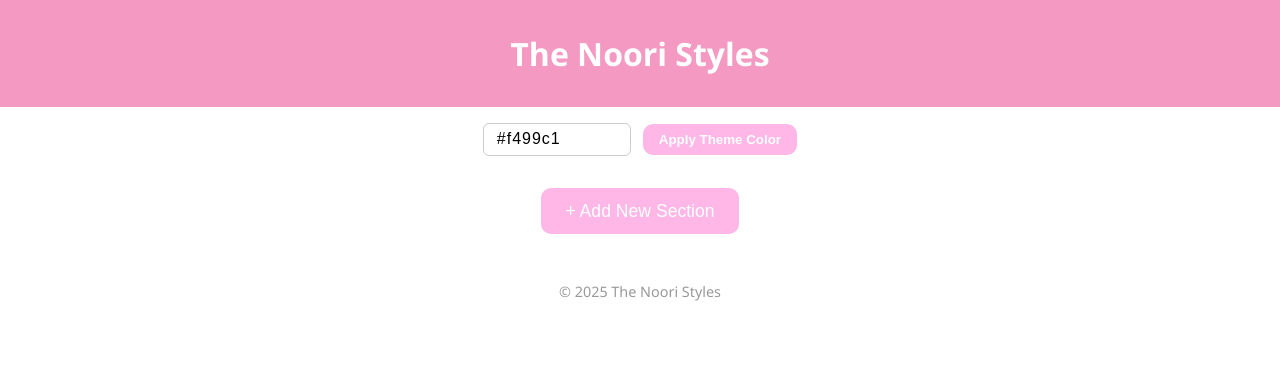
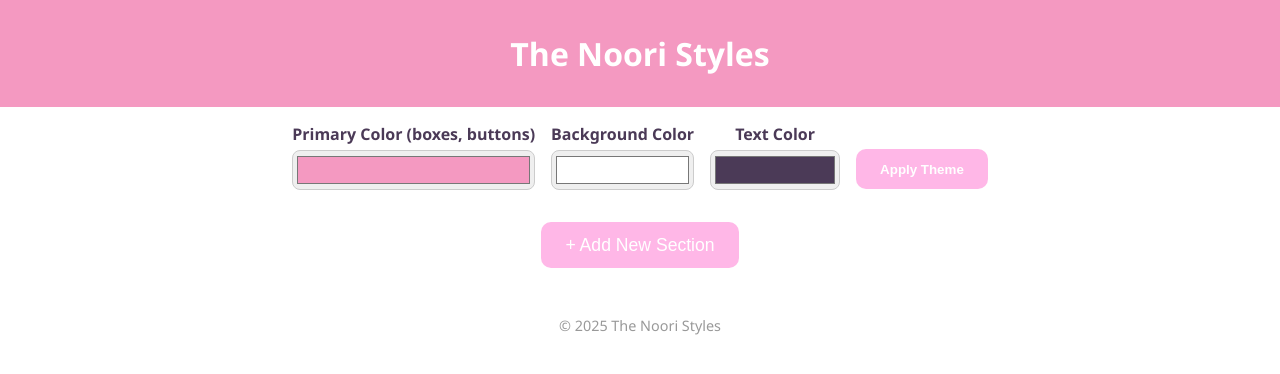
Before and after one commit to noorulnisa96/thenooristyles, a plain HTML site: page index.html in a window 1280 px wide. Drawn offline with Linux system fonts and the light colour scheme.

Commit message:
Update index.html

```diff
--- a/index.html
+++ b/index.html
@@ -6,54 +6,71 @@
   <title>The Noori Styles - Product Categories</title>
   <style>
     :root {
-      --theme-color: #f499c1;
-      --theme-color-dark: #b35c85;
-      --theme-color-light: #fff0f6;
-      --theme-color-alt: #b3a2ce;
+      --primary-color: #f499c1;
+      --primary-color-dark: #b35c85;
+      --primary-color-light: #fff0f6;
+      --primary-color-alt: #b3a2ce;
+      --background-color: white;
+      --text-color: #4b3a57;
     }
     body {
       margin: 0;
       padding: 0;
       font-family: 'Segoe UI', Tahoma, Geneva, Verdana, sans-serif;
-      background: white;
-      color: #4b3a57;
+      background: var(--background-color);
+      color: var(--text-color);
+      transition: background-color 0.3s, color 0.3s;
     }
     header {
-      background: var(--theme-color);
+      background: var(--primary-color);
       color: white;
       text-align: center;
       padding: 2rem 1rem;
       font-size: 2rem;
       font-weight: bold;
+      transition: background-color 0.3s;
     }
     #themeChanger {
       max-width: 960px;
       margin: 1rem auto;
       padding: 0 1rem;
       text-align: center;
+      display: flex;
+      gap: 1rem;
+      justify-content: center;
+      flex-wrap: wrap;
     }
-    #themeInput {
-      padding: 0.4rem 0.8rem;
-      font-size: 1rem;
-      border-radius: 6px;
+    #themeChanger label {
+      font-weight: bold;
+      color: var(--text-color);
+      display: block;
+      margin-bottom: 0.3rem;
+    }
+    #themeChanger div {
+      min-width: 130px;
+    }
+    #themeChanger input[type="color"] {
+      width: 100%;
+      height: 40px;
+      border-radius: 8px;
       border: 1px solid #ccc;
-      width: 120px;
-      text-transform: lowercase;
-      letter-spacing: 1px;
+      cursor: pointer;
     }
     #applyThemeBtn {
-      background: var(--theme-color-alt);
+      background: var(--primary-color-alt);
       color: white;
       border: none;
-      padding: 0.5rem 1rem;
+      padding: 0.7rem 1.5rem;
       border-radius: 10px;
       font-weight: bold;
       cursor: pointer;
-      margin-left: 0.5rem;
       transition: background-color 0.3s ease;
+      align-self: center;
+      height: 40px;
+      margin-top: 1.6rem;
     }
     #applyThemeBtn:hover {
-      background: var(--theme-color-dark);
+      background: var(--primary-color-dark);
     }
     main {
       max-width: 960px;
@@ -62,18 +79,20 @@
     }
     .section {
       margin-bottom: 3rem;
-      border: 2px solid var(--theme-color);
+      border: 2px solid var(--primary-color);
       border-radius: 12px;
-      background: var(--theme-color-light);
+      background: var(--primary-color-light);
       padding: 1rem;
       position: relative;
+      transition: background-color 0.3s, border-color 0.3s;
     }
     .section-title {
       font-size: 1.5rem;
       font-weight: bold;
-      color: var(--theme-color-dark);
+      color: var(--primary-color-dark);
       margin-bottom: 1rem;
-      cursor: pointer;
+      cursor: text;
+      transition: color 0.3s;
     }
     .delete-section-btn {
       position: absolute;
@@ -98,13 +117,14 @@
       }
     }
     .product {
-      background: var(--theme-color-alt);
+      background: var(--primary-color-alt);
       border-radius: 12px;
       padding: 1rem;
       box-shadow: 0 0 10px rgba(179, 162, 206, 0.4);
       color: white;
       text-align: center;
       position: relative;
+      transition: background-color 0.3s;
     }
     .product img {
       max-width: 100%;
@@ -138,9 +158,12 @@
       border-radius: 6px;
       border: 1px solid #ccc;
       font-size: 1rem;
+      color: var(--text-color);
+      background: white;
+      transition: color 0.3s, background-color 0.3s;
     }
     form button {
-      background: var(--theme-color);
+      background: var(--primary-color);
       border: none;
       padding: 0.6rem 1.2rem;
       border-radius: 20px;
@@ -148,20 +171,25 @@
       font-weight: bold;
       cursor: pointer;
       width: 100%;
+      transition: background-color 0.3s;
     }
     form button:hover {
-      background: var(--theme-color-dark);
+      background: var(--primary-color-dark);
     }
     #addSectionBtn {
       display: block;
       margin: 2rem auto;
-      background: var(--theme-color-alt);
+      background: var(--primary-color-alt);
       color: white;
       border: none;
       padding: 0.8rem 1.5rem;
       font-size: 1.1rem;
       border-radius: 10px;
       cursor: pointer;
+      transition: background-color 0.3s;
+    }
+    #addSectionBtn:hover {
+      background: var(--primary-color-dark);
     }
     footer {
       text-align: center;
@@ -176,8 +204,19 @@
   <header>The Noori Styles</header>
 
   <div id="themeChanger">
-    <input id="themeInput" type="text" placeholder="#f499c1" maxlength="7" />
-    <button id="applyThemeBtn">Apply Theme Color</button>
+    <div>
+      <label for="primaryColorInput">Primary Color (boxes, buttons)</label>
+      <input id="primaryColorInput" type="color" value="#f499c1" />
+    </div>
+    <div>
+      <label for="backgroundColorInput">Background Color</label>
+      <input id="backgroundColorInput" type="color" value="#ffffff" />
+    </div>
+    <div>
+      <label for="textColorInput">Text Color</label>
+      <input id="textColorInput" type="color" value="#4b3a57" />
+    </div>
+    <button id="applyThemeBtn">Apply Theme</button>
   </div>
 
   <main>
@@ -189,11 +228,21 @@
   <script>
     let categories = JSON.parse(localStorage.getItem('categories') || '[]');
 
-    // Load saved theme color or default
+    // Load saved colors or defaults
     const root = document.documentElement;
-    const savedColor = localStorage.getItem('themeColor') || getComputedStyle(root).getPropertyValue('--theme-color').trim();
-    setThemeColors(savedColor);
-    document.getElementById('themeInput').value = savedColor;
+    const savedPrimary = localStorage.getItem('primaryColor') || '#f499c1';
+    const savedBackground = localStorage.getItem('backgroundColor') || '#ffffff';
+    const savedText = localStorage.getItem('textColor') || '#4b3a57';
+
+    const primaryInput = document.getElementById('primaryColorInput');
+    const backgroundInput = document.getElementById('backgroundColorInput');
+    const textInput = document.getElementById('textColorInput');
+
+    primaryInput.value = savedPrimary;
+    backgroundInput.value = savedBackground;
+    textInput.value = savedText;
+
+    setColors(savedPrimary, savedBackground, savedText);
 
     function saveCategories() {
       localStorage.setItem('categories', JSON.stringify(categories));
@@ -309,21 +358,19 @@
       });
     }
 
-    // Theme color change logic
-    function setThemeColors(hexColor) {
-      if(!/^#([0-9A-F]{3}){1,2}$/i.test(hexColor)) {
-        alert("Invalid hex color code! Use format like #f499c1");
-        return false;
-      }
-      root.style.setProperty('--theme-color', hexColor);
-      // Darker variant for hover etc
-      root.style.setProperty('--theme-color-dark', shadeColor(hexColor, -20));
-      // Lighter variant for backgrounds
-      root.style.setProperty('--theme-color-light', shadeColor(hexColor, 80));
-      // Alternate purple-ish color (used for product bg) just shift hue a bit
-      root.style.setProperty('--theme-color-alt', shadeColor(hexColor, 20));
-      localStorage.setItem('themeColor', hexColor);
-      return true;
+    // Set colors and related variants
+    function setColors(primary, background, text) {
+      root.style.setProperty('--primary-color', primary);
+      root.style.setProperty('--primary-color-dark', shadeColor(primary, -20));
+      root.style.setProperty('--primary-color-light', shadeColor(primary, 80));
+      root.style.setProperty('--primary-color-alt', shadeColor(primary, 20));
+      root.style.setProperty('--background-color', background);
+      root.style.setProperty('--text-color', text);
+
+      // Save to localStorage
+      localStorage.setItem('primaryColor', primary);
+      localStorage.setItem('backgroundColor', background);
+      localStorage.setItem('textColor', text);
     }
 
     // Utility: shade a hex color by % amount (- darker, + lighter)
@@ -348,10 +395,11 @@
     }
 
     document.getElementById('applyThemeBtn').onclick = () => {
-      const val = document.getElementById('themeInput').value.trim();
-      if(setThemeColors(val)) {
-        alert("Theme color updated!");
-      }
+      const primary = primaryInput.value;
+      const background = backgroundInput.value;
+      const text = textInput.value;
+      setColors(primary, background, text);
+      alert("Theme updated!");
     };
 
     document.getElementById('addSectionBtn').onclick = () => {
```
